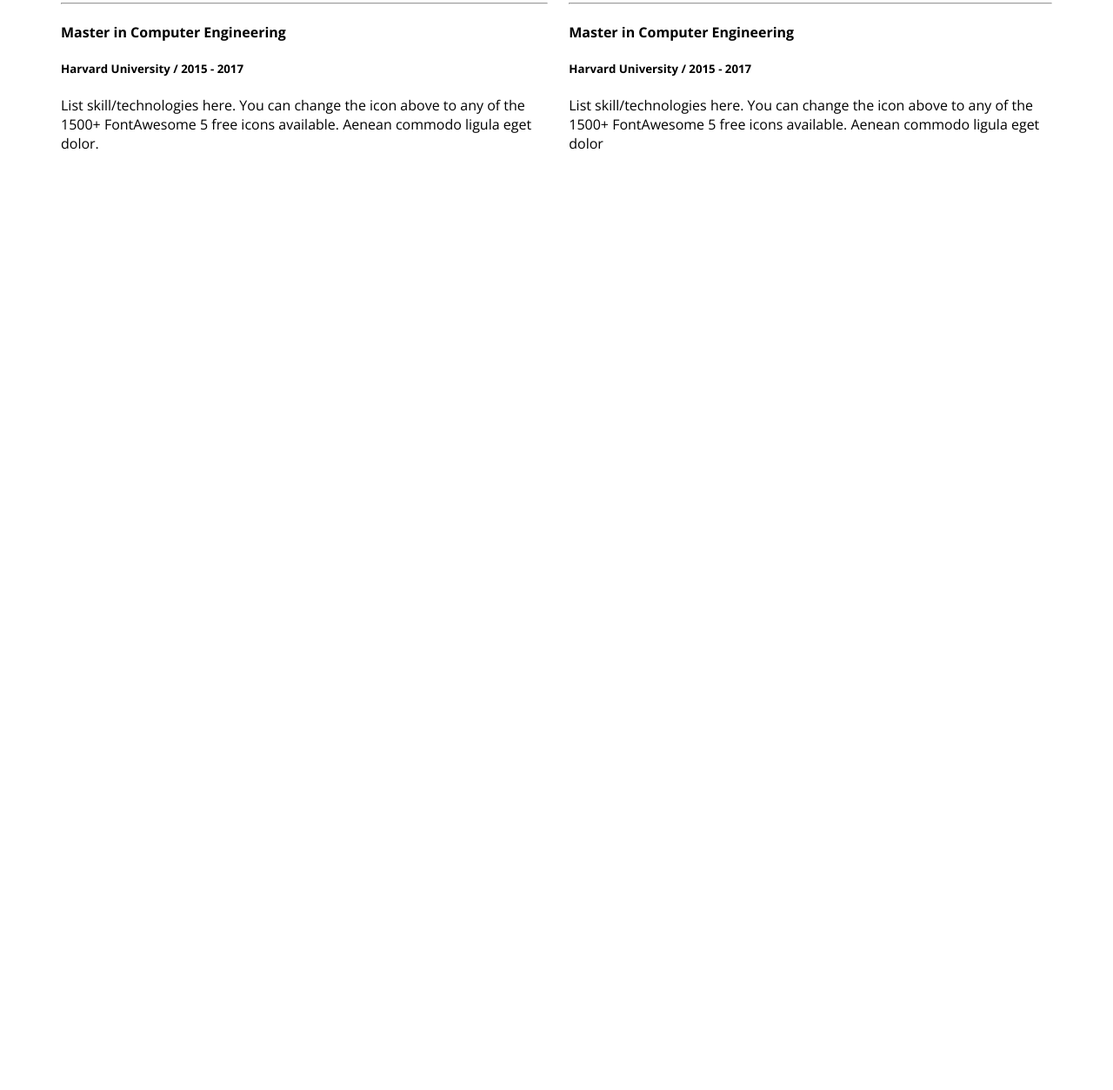
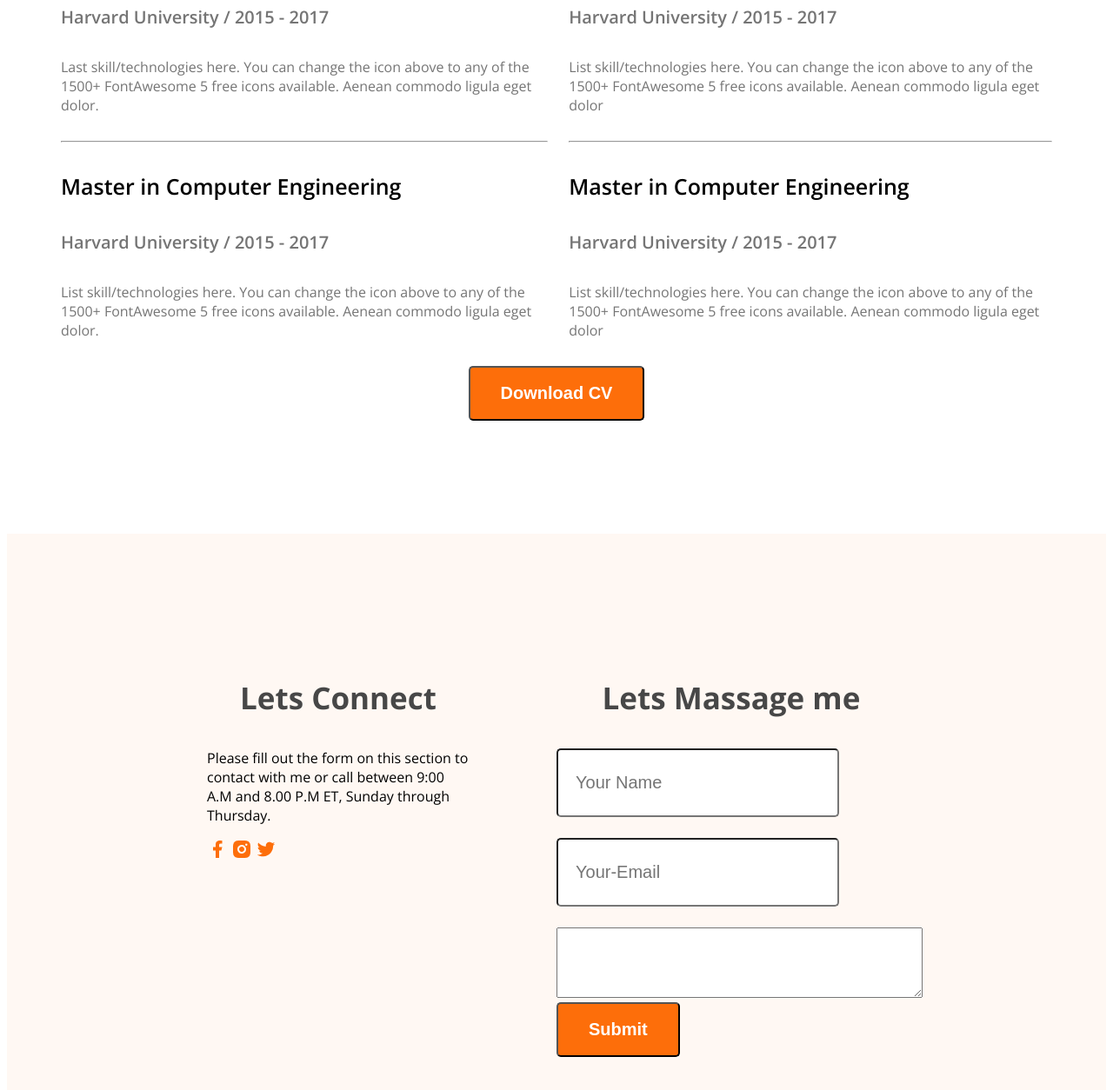
Before and after one commit to Abdullah-de-012/website-portfolio, a plain HTML site: page index.html in a window 1280 px wide. Shown: the part 2839-4093 px from the top of the page at 87% size. Before the commit the page ends 3145 px from the top, so only its background shows below. Drawn offline with nearby package versions, Linux system fonts and the light colour scheme.

Commit message:
footer section pushing

```diff
--- a/Styles/portfolio.css
+++ b/Styles/portfolio.css
@@ -16,7 +16,7 @@
 .secondary-bg{
     background-color: #FFF8F3;
 }
-.text-primary{
+.text-primary {
     color: #FD6E0A;
 }
 .dark-2{
@@ -136,3 +136,49 @@ main section{
     gap: 24px;
 
 }
+.experience-description{
+    color: #757575;
+}
+.experience-subtitle{
+    color: #757575;
+    font-size: 20px;
+    font-weight: 600;
+}
+.section-title{
+    text-align: center;
+}
+hr{
+    margin: 30px 0px;
+}
+.experience-title{
+    font-size: 25px;
+    font-weight: 600;
+}
+.resume-column-title{
+    font-size: 18px;
+}
+.cvbutton{
+    text-align: center;
+    margin: 30px;
+}
+/* Footer Style */
+.footer-flex{
+    display: flex;
+}
+footer{
+    padding: 130px 230px;
+    gap: 100px;
+}
+.footer-column{
+    width: 50%;
+}
+footer input[type="text"],footer input[type="email"]{
+    height: 55px;
+    border-radius: 5px;
+    background-color: white;
+    display: block;
+    padding: 10px 20px;
+    margin-bottom: 24px;
+    width: 70%;
+    font-size: 20px;
+}
--- a/index.html
+++ b/index.html
@@ -136,10 +136,32 @@
                     </div>
                  </div>
             </div>
+            <div class="cvbutton">
+                <button class="btn-primary">Download CV</button>
+            </div>
          </section>
 
     </main>
-    <footer>
+    <footer class="footer-flex secondary-bg">
+        <div class="footer-column">
+            <h3 class="section-title">Lets Connect</h3>
+            <p>Please fill out the form on this section to contact with me or call between 9:00 A.M and 8.00 P.M ET, Sunday through Thursday.</p>
+            <div>
+                <a href="https://www.facebook.com/programmingHero"><img src="images/icons/facebook.png" alt=""></a>
+                <a href=""><img src="images/icons/insta.png" alt=""></a>
+                <a href=""><img src="images/icons/twitter.png" alt=""></a>
+            </div>
+
+        </div>
+        <div class="footer-column">
+            <h3 class="section-title">Lets Massage me</h3>
+            <form action="">
+                <input type="text" name="" id="" placeholder="Your Name">
+                <input type="email" name="" id="" placeholder="Your-Email">
+                <textarea rows="5" cols="50" name="" id="" ></textarea>
+                <input class="btn-primary" type="submit" value="Submit">
+            </form>
+        </div>
 
     </footer>
 
```
